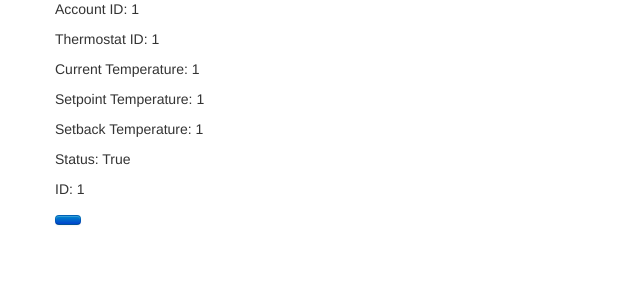
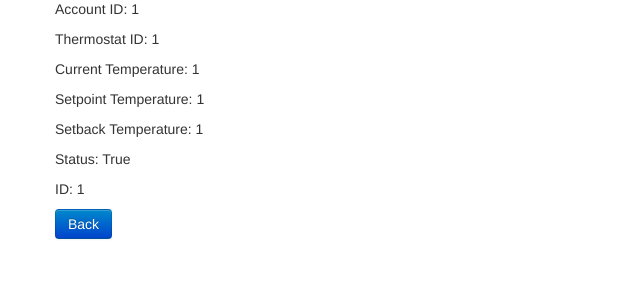
Before and after one commit to grantgeorge/sdp, a Django app: page /thermostats/1/ in a window 1280 px wide. Shown: the part 181-481 px from the top of the page, without its empty margins (0-640 px from the left). Run offline with Django 3.2, Linux system fonts and the light colour scheme; tables that the repository leaves empty hold one stand-in row (values such as "Sample post"); some libraries are stand-ins or nearby versions.

Commit message:
style details

```diff
--- a/thermostats/templates/thermostats/detail.html
+++ b/thermostats/templates/thermostats/detail.html
@@ -48,7 +48,7 @@
 		<p>Status: {{ thermostat.status }}</p>
 		<p>ID: {{ thermostat.id }}</p>
 		<a href="http://glacial-plains-9668.herokuapp.com/thermostats/"><button type="button" class="btn btn-primary" data-toggle="collapse" data-target=".nav-collapse">
-		</button></a>
+		Back</button></a>
 	</div>
     <script src="http://code.jquery.com/jquery.js"></script>
     <script src="{% static 'thermostats/bootstrap/js/bootstrap.min.js' %}"></script>
```
